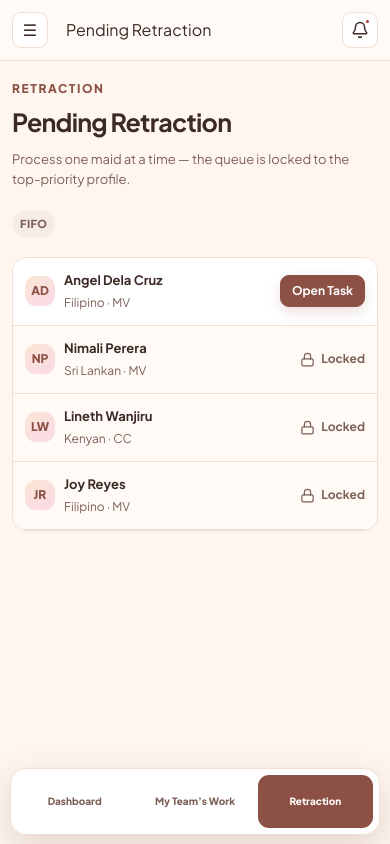
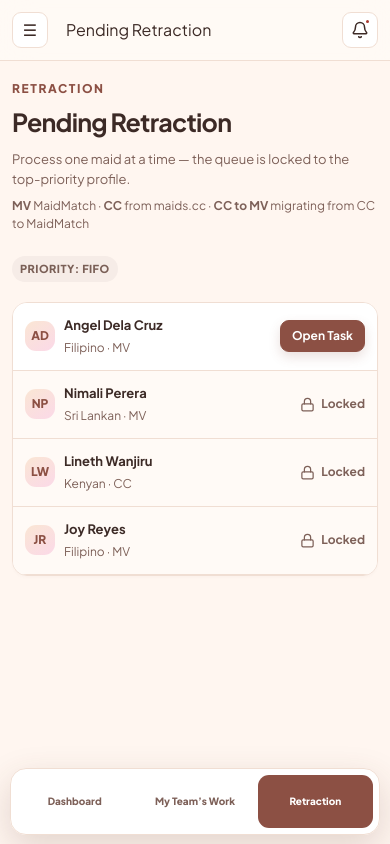
Before and after one commit to rayes200100-debug/maidmatch-erp-demo, a React (Vite) app: page / in a window 390 px wide. Both pictures are taken after a click on the button "Retraction". Built offline with nearby package versions, Linux system fonts and the light colour scheme.

Commit message:
feat: FIFO label, MV/CC legend, empty-state icons, mobile footer

```diff
--- a/src/components/primitives.tsx
+++ b/src/components/primitives.tsx
@@ -1,5 +1,6 @@
 import { useEffect, useId } from "react";
 import type { ReactNode } from "react";
+import { Inbox } from "lucide-react";
 
 export function Panel({ children, className = "" }: { children: ReactNode; className?: string }) {
   return <section className={`panel ${className}`.trim()}>{children}</section>;
@@ -41,6 +42,7 @@ export function MetricCard({
 export function EmptyState({ title, hint }: { title: string; hint?: string }) {
   return (
     <div className="empty-state">
+      <Inbox size={22} strokeWidth={1.5} aria-hidden />
       <strong>{title}</strong>
       {hint && <span>{hint}</span>}
     </div>
--- a/src/globals.css
+++ b/src/globals.css
@@ -368,6 +368,8 @@ button.table-row { cursor: pointer; }
   .workspace-profile.mobile-hidden, .workspace-task.mobile-hidden { display: none; }
   .task-input-field input, .task-input-field select, .task-input-field textarea, .inline-search input { font-size: 16px; }
   .screen-access-grid { grid-template-columns: 1fr; }
+  .task-action-footer { gap: 10px; }
+  .task-action-footer .primary-button, .task-action-footer .danger-button, .task-action-footer .secondary-button { flex: 1; min-height: 52px; }
   .outcome-grid { grid-template-columns: 1fr; }
   .task-dynamic-fields { grid-template-columns: 1fr; }
   .modal-backdrop { align-items: end; padding: 0; }
--- a/src/screens/Retraction.tsx
+++ b/src/screens/Retraction.tsx
@@ -234,10 +234,13 @@ export default function Retraction({ state, dispatch, route }: RetractionProps)
           <span className="eyebrow">Retraction</span>
           <h1>Pending Retraction</h1>
           <p>Process one maid at a time — the queue is locked to the top-priority profile.</p>
+          <p style={{ fontSize: 12, marginTop: 8 }}>
+            <strong>MV</strong> MaidMatch &middot; <strong>CC</strong> from maids.cc &middot; <strong>CC to MV</strong> migrating from CC to MaidMatch
+          </p>
         </div>
         <div className="page-actions">
           <StatusPill tone="neutral">
-            {state.config.priorityAlgorithm}
+            Priority: {state.config.priorityAlgorithm}
           </StatusPill>
         </div>
       </header>
```
